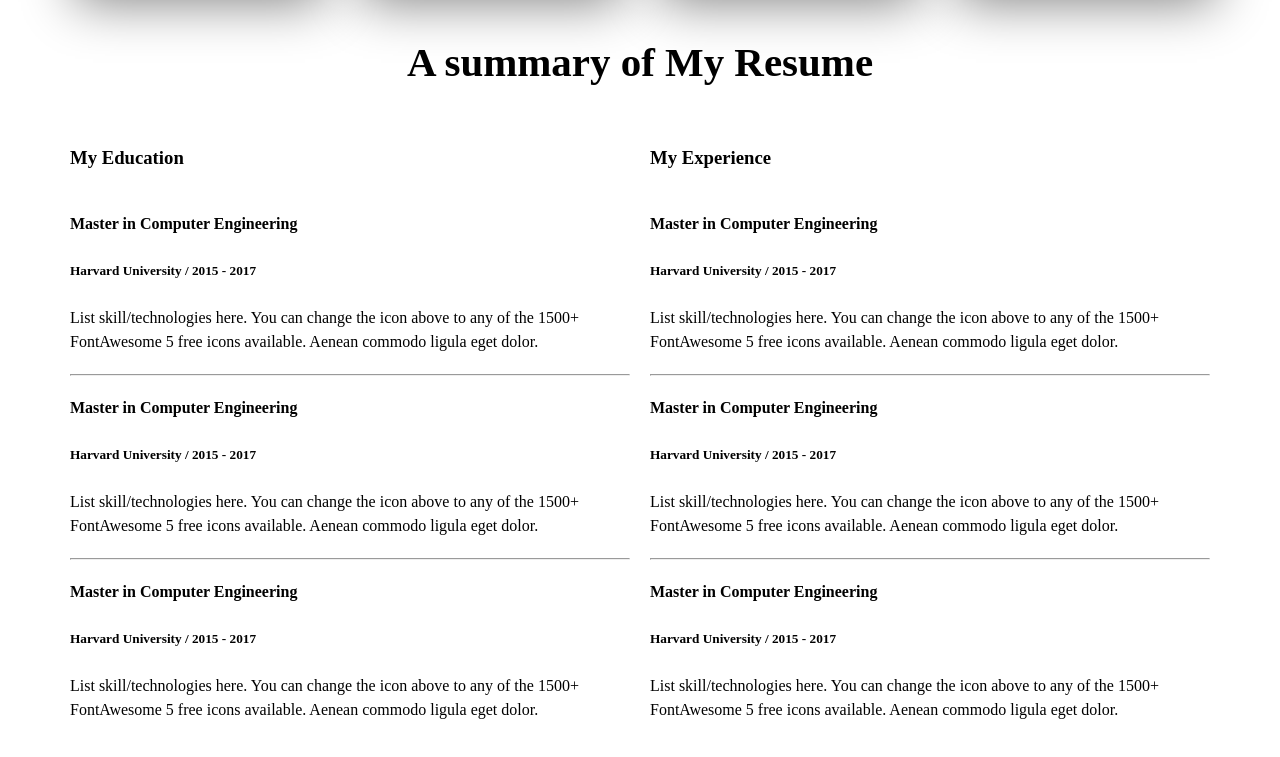
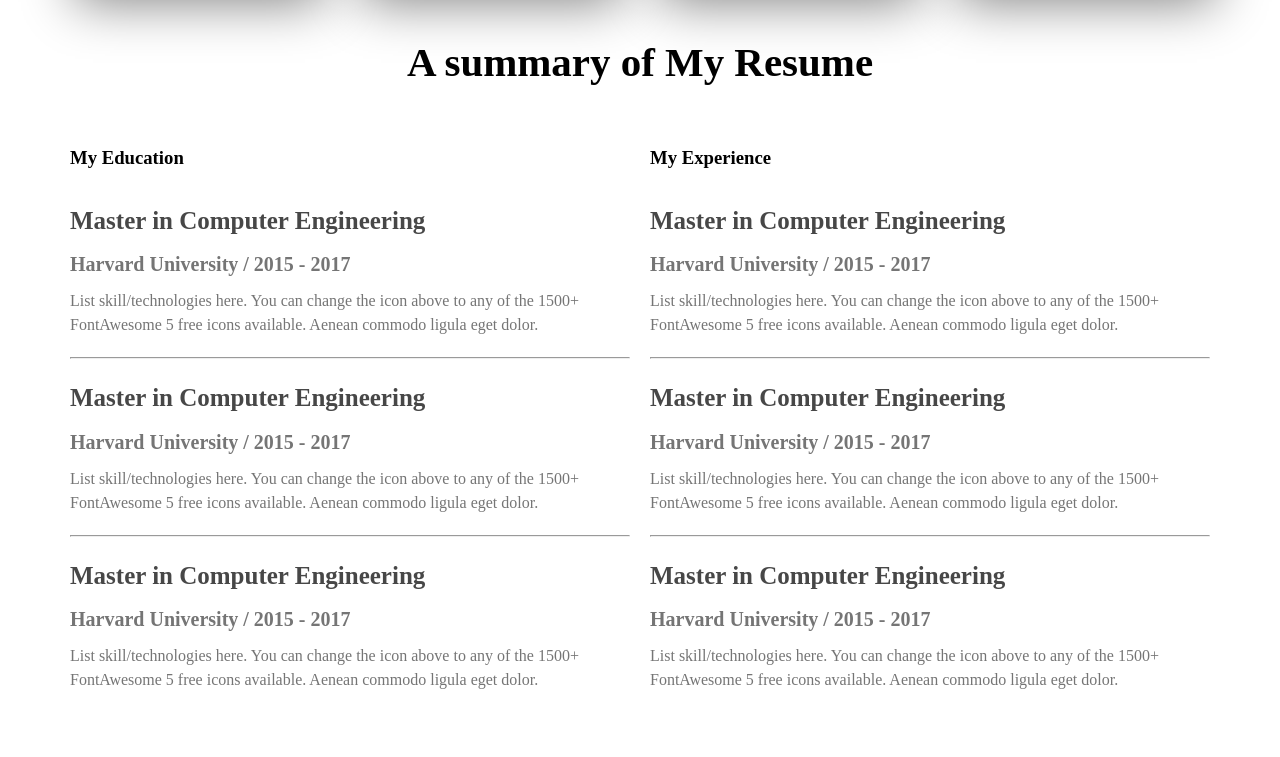
Before and after one commit to Riaz-Dev/Developer-Portfolio-2024, a plain HTML site: page index.html in a window 1280 px wide. Shown: the part 2002-2759 px from the top of the page. Drawn offline with Linux system fonts and the light colour scheme.

Commit message:
running work

```diff
--- a/css/style.css
+++ b/css/style.css
@@ -162,15 +162,41 @@ ul {
 .edu-dtls {
     display: flex;
     flex-direction: column;
-    row-gap: 25px;
+    row-gap: 10px;
     padding: 20px 0;
+}
+.edu-dtls h4 {
+    font-weight: 700;
+    font-size: 25px;
+    color: #474747;
+}
+.edu-dtls h5 {
+    font-weight: 600;
+    font-size: 20px;
+    color: #757575;
+}
+.edu-dtls p {
+    color: #757575;
 }
 .exp-dtls {
     display: flex;
     flex-direction: column;
-    row-gap: 25px;
+    row-gap: 10px;
     padding: 20px 0;
 }
+.exp-dtls h4 {
+    font-weight: 700;
+    font-size: 25px;
+    color: #474747;
+}
+.exp-dtls h5 {
+    font-weight: 600;
+    font-size: 20px;
+    color: #757575;
+}
+.exp-dtls p {
+    color: #757575;
+}
 .edu-exp h3 {
-    padding-bottom: 20px;
+    padding-bottom: 10px;
 }
```
